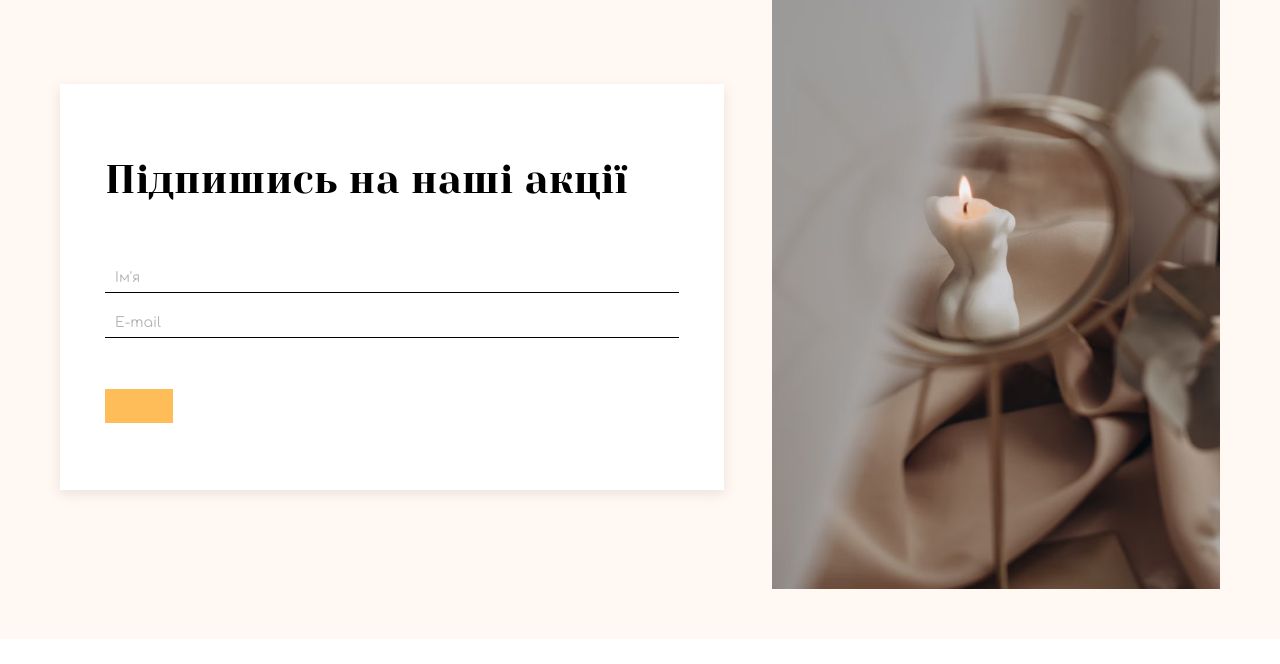
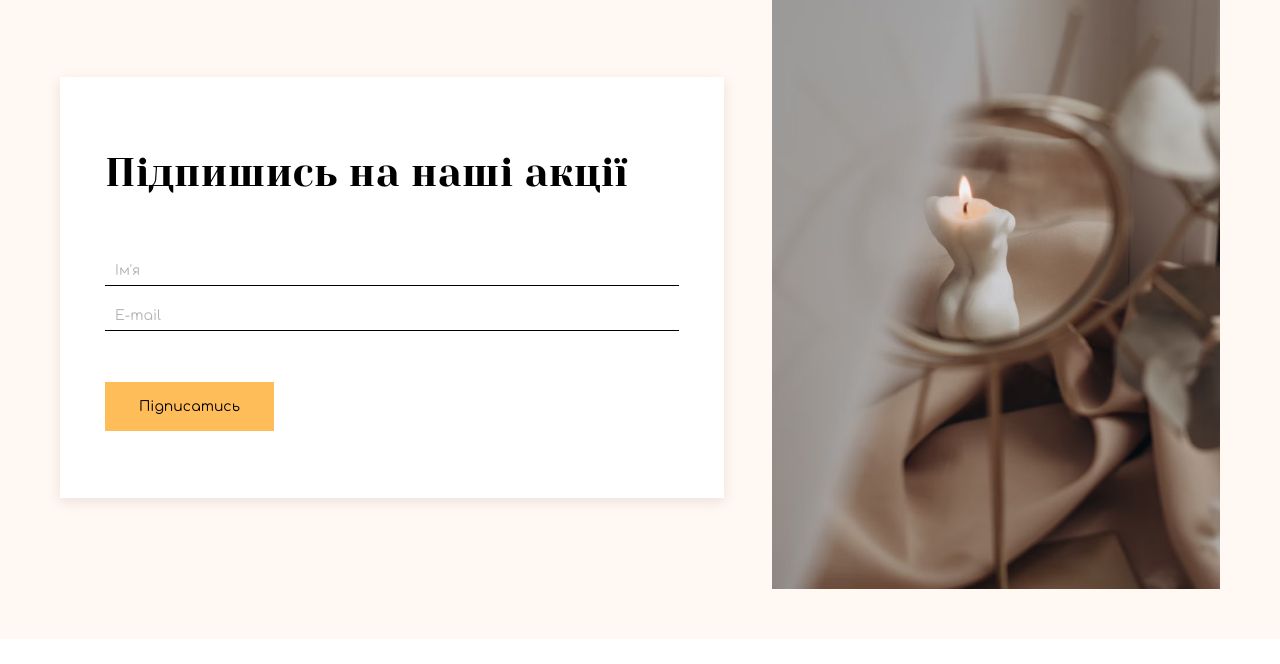
Before and after one commit to aleksandraostrovskaya/candle-shop, a plain HTML site: page index.html in a window 1280 px wide. Shown: the part 8077-8741 px from the top of the page. Drawn offline with nearby package versions, Linux system fonts and the light colour scheme.

Commit message:
Update index.html

```diff
--- a/index.html
+++ b/index.html
@@ -466,7 +466,7 @@
 					<p class="form__title">Підпишись на наші акції</p>
 					<input type="text" class="form__input" placeholder="Ім'я">
 					<input type="email" class="form__input" placeholder="Е-mail">
-					<button class="form__btn" type="submit"></button>
+					<button class="form__btn" type="submit">Підписатись</button>
 				</form>
 				<img src="./images/contacts.jpg" alt="" class="contacts__img">
 			</div>
```
